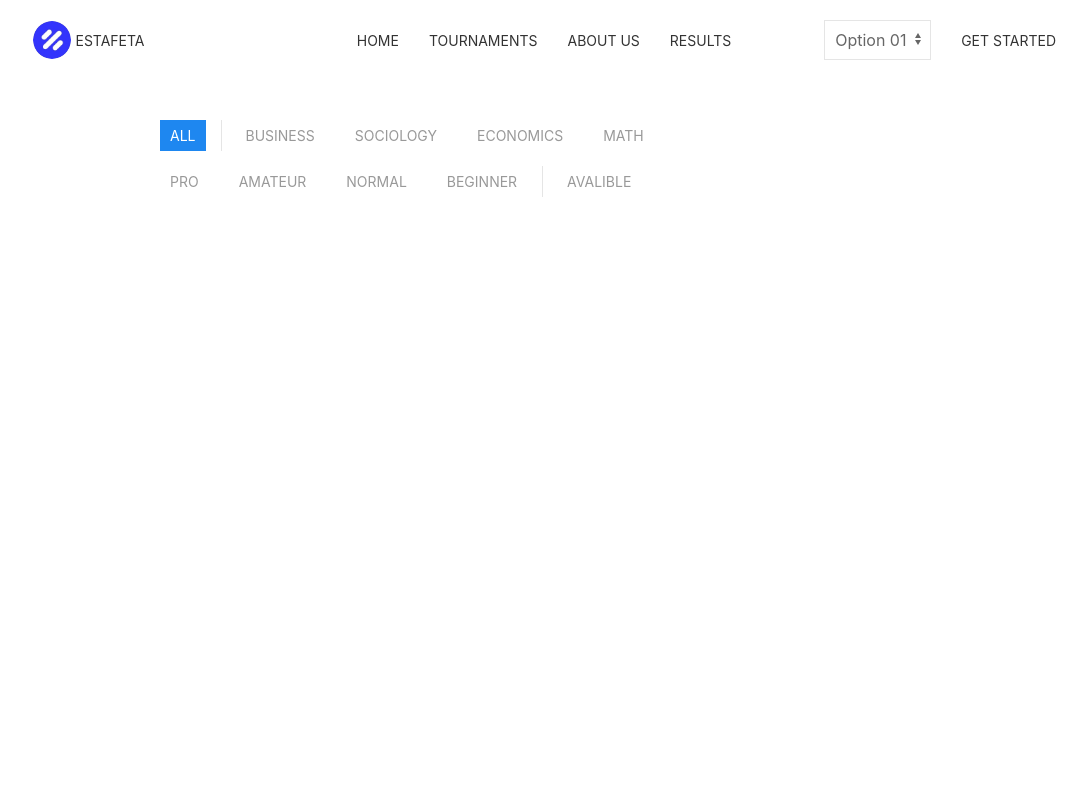
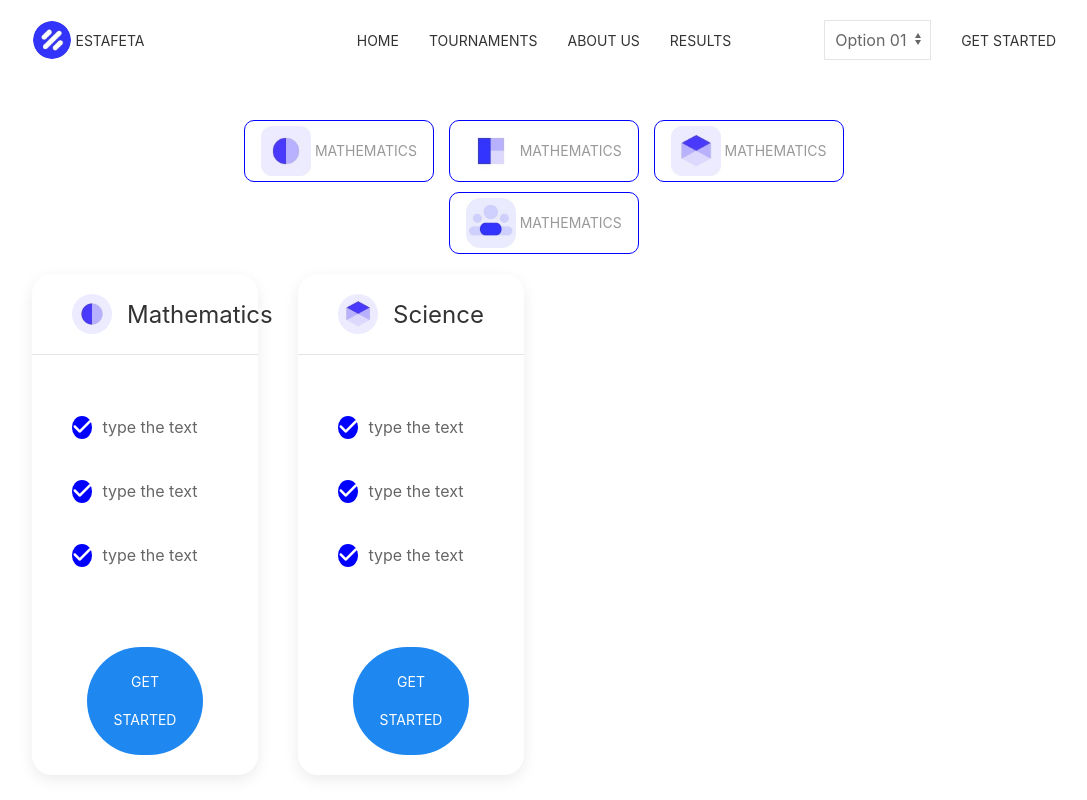
Before and after one commit to GUFFYch/Estafeta, a Django app: page /results/ in a window 1280 px wide. Shown: the whole page, without its empty margins (96-1183 px from the left). Run offline with Django 4.2, Linux system fonts and the light colour scheme; data comes from the database, SQL or seed files in the repository; some libraries are stand-ins or nearby versions.

Commit message:
finished figma copeing

```diff
--- a/estafeta/urls.py
+++ b/estafeta/urls.py
@@ -21,7 +21,8 @@ from django.conf.urls import include
 
 urlpatterns = [
     path('admin/', admin.site.urls),
-    path('', views.index_page),
+    path('hello/', views.index_page),
+    path('', views.main_page),
     path('accounts/', include('django.contrib.auth.urls')),
     path('logout/', views.logout_view),
     path('login/', views.login_page),
--- a/estafetaApp/templates/main.html
+++ b/estafetaApp/templates/main.html
@@ -80,7 +80,7 @@
                                         src="{% static "images/estafeta_logo_Chemistry.jpg" %}">
                                     {% endif %}
                                 </div>
-                                <div class="uk-width-expand" style="border: none">
+                                <div class="uk-width-expand">
                                     <h3 class="uk-card-title uk-margin-remove-bottom">{{test.subject}}</h3>
                                 </div>
                             </div>
@@ -104,7 +104,7 @@
                                 </li>
                             </ul>
                         </div>
-                        <div class="uk-card-footer uk-text-center">
+                        <div class="uk-card-footer uk-text-center" style="border: none">
                             <button class="uk-width-4-5 uk-button uk-button-primary uk-padding-small uk-border-pill"
                                 style="margin: 0 auto">Get started</button>
 
--- a/estafetaApp/templates/menu.html
+++ b/estafetaApp/templates/menu.html
@@ -5,7 +5,7 @@
 <nav class="uk-navbar-container uk-width-4-5" style="margin: 0 auto; background-color: rgba(255,255,255,0);" uk-navbar>
     <div class="uk-navbar-left">
         <ul class="uk-navbar-nav">
-            <li class="uk-active"><a href=""><img src="{% static "images/estafeta_logo.jpg" %}" class="uk-border-circle" style="border:1px solid white" width="40" height="40" alt="">Estafeta</a></li>
+            <li class="uk-active"><a href="/hello"><img src="{% static "images/estafeta_logo.jpg" %}" class="uk-border-circle" style="border:1px solid white" width="40" height="40" alt="">Estafeta</a></li>
         </ul>
     </div>
 
--- a/estafetaApp/templates/results.html
+++ b/estafetaApp/templates/results.html
@@ -4,92 +4,121 @@
     <meta charset="UTF-8">
     <meta http-equiv="X-UA-Compatible" content="IE=edge">
     <meta name="viewport" content="width=device-width, initial-scale=1.0">
-    <title>Document</title>
+    <title>Estafeta</title>
     <link rel="stylesheet" href="https://cdn.jsdelivr.net/npm/uikit@3.13.10/dist/css/uikit.min.css" />
+    <script src="https://kit.fontawesome.com/24656403b4.js" crossorigin="anonymous"></script>
     <!-- JQuery -->
     <script src="https://code.jquery.com/jquery-3.6.0.min.js"></script>
 
 </head>
 
 <body>
+    {% load static %}
+
     {% include 'menu.html' %}
-    <div class="uk-width-3-5 uk-margin-medium-top" style="margin: 0 auto" uk-filter="target: .js-filter">
+    <div class="uk-width-4-5 uk-margin-medium-top" style="margin: 0 auto" uk-filter="target: .js-filter">
 
-        <div class="uk-grid-small uk-grid-divider uk-child-width-auto" uk-grid>
-            <div>
-                <ul class="uk-subnav uk-subnav-pill" uk-margin>
-                    <li class="uk-active" uk-filter-control><a href="#">All</a></li>
-                </ul>
-            </div>
-            <div>
-                <ul class="uk-subnav uk-subnav-pill" uk-margin>
-                    <li uk-filter-control="filter: [data-subject='Business']; group: data-subject"><a
-                            class="uk-button uk-button-link uk-text-right" href="#">Business</a></li>
-                    <li uk-filter-control="filter: [data-subject='Sociology']; group: data-subject"><a
-                            class="uk-button uk-button-link uk-text-right" href="#">Sociology</a></li>
-                    <li uk-filter-control="filter: [data-subject='Economics']; group: data-subject"><a
-                            class="uk-button uk-button-link uk-text-right" href="#">Economics</a></li>
-                    <li uk-filter-control="filter: [data-subject='Math']; group: data-subject"><a
-                            class="uk-button uk-button-link uk-text-right" href="#">Math</a></li>
-                </ul>
-            </div>
-            <div>
-                <ul class="uk-subnav uk-subnav-pill" uk-margin>
-                    <li uk-filter-control="filter: [data-level='Pro']; group: data-level"><a
-                            class="uk-button uk-button-link uk-text-right" href="#">Pro</a></li>
-                    <li uk-filter-control="filter: [data-level='Amateur']; group: data-level"><a
-                            class="uk-button uk-button-link uk-text-right" href="#">Amateur</a>
-                    </li>
-                    <li uk-filter-control="filter: [data-level='Normal']; group: data-level"><a
-                            class="uk-button uk-button-link uk-text-right" href="#">Normal</a></li>
-                    <li uk-filter-control="filter: [data-level='Beginner']; group: data-level"><a
-                            class="uk-button uk-button-link uk-text-right" href="#">Beginner</a>
-                    </li>
+        <div class="uk-width-1" style="margin: 0 auto">
+            <ul class="uk-subnav uk-subnav-pill uk-width-3-5 uk-flex uk-flex-around" style="margin: 0 auto 2% auto"
+                uk-margin>
+                <li class="uk-button uk-button-default uk-width-auto"
+                    uk-filter-control="filter: [data-subject='Mathematics']; group: data-subject"
+                    style="border-color: blue; border-radius: 10px; padding: 0 1%">
+                    <div>
+                        <img class="uk-border-rounded" style="height: 50px; width: 50px;"
+                            src="{% static "images/estafeta_logo_Maths.jpg" %}">
+                        <p Class="uk-margin-remove">Mathematics</p>
+                    </div>
+                </li>
+                <li class="uk-button uk-button-default uk-width-auto"
+                    uk-filter-control="filter: [data-subject='Science']; group: data-subject"
+                    style="border-color: blue; border-radius: 10px; padding: 0 1%">
+                    <div>
+                        <img class="uk-border-rounded" style="height: 50px; width: 50px;"
+                            src="{% static "images/estafeta_logo_Economics.jpg" %}">
+                        <p Class="uk-margin-remove">Mathematics</p>
+                    </div>
+                </li>
+                <li class="uk-button uk-button-default uk-width-auto"
+                    uk-filter-control="filter: [data-subject='Business']; group: data-subject"
+                    style="border-color: blue; border-radius: 10px; padding: 0 1%">
+                    <div>
+                        <img class="uk-border-rounded" style="height: 50px; width: 50px;"
+                            src="{% static "images/estafeta_logo_Chemistry.jpg" %}">
+                        <p Class="uk-margin-remove">Mathematics</p>
+                    </div>
+                </li>
+                <li class="uk-button uk-button-default uk-width-auto"
+                    uk-filter-control="filter: [data-subject='Economics']; group: data-subject"
+                    style="border-color: blue; border-radius: 10px; padding: 0 1%">
+                    <div>
+                        <img class="uk-border-rounded" style="height: 50px; width: 50px;"
+                            src="{% static "images/estafeta_logo_teams.jpg" %}">
+                        <p Class="uk-margin-remove">Mathematics</p>
+                    </div>
+                </li>
 
-                </ul>
-            </div>
-            <div>
-                <ul class="uk-subnav uk-subnav-pill" uk-margin>
-                    <li uk-filter-control="filter: [data-avalibility='avalible']; group: data-avalibility"><a
-                            class="uk-button uk-button-link uk-text-right" href="#">Avalible</a>
-                    </li>
-                </ul>
-            </div>
+            </ul>
         </div>
 
-
-
-        <ul class="js-filter uk-child-width-1-2 uk-child-width-1-3@m uk-text-center" uk-grid>
+        <ul class="js-filter uk-child-width-1-2 uk-child-width-1-4 uk-text-center" uk-grid>
             {% for test in tests %}
-
-
-            {% if test.subject in user.subjects and user.knowledge == test.level and test.is_active == 1 %}
-            <li data-level="{{test.level}}" data-subject="{{test.subject}}" data-avalibility="avalible">
+            <li data-subject="{{test.subject}}">
 
                 <a href="" class="uk-link-reset">
-                    <div class="uk-card uk-card-default uk-card-hover">
-                        <div class="uk-card-header" style="border: none">
+                    <div class="uk-card uk-card-default uk-card-hover" style="border-radius: 20px;">
+                        <div class="uk-card-header">
                             <div class="uk-grid-small uk-flex-middle" uk-grid>
+                                <div class="uk-width-auto">
+                                    {% if test.subject == "Mathematics" %}
+                                    <img class="uk-border-circle" width="40" height="40"
+                                        src="{% static "images/estafeta_logo_Maths.jpg" %}">
+                                    {% elif test.subject == "Economics" or test.subject == "Business"  %}
+                                    <img class="uk-border-circle" width="40" height="40"
+                                        src="{% static "images/estafeta_logo_Economics.jpg" %}">
+                                    {% elif test.subject == "Science"%}
+                                    <img class="uk-border-circle" width="40" height="40"
+                                        src="{% static "images/estafeta_logo_Chemistry.jpg" %}">
+                                    {% endif %}
+                                </div>
                                 <div class="uk-width-expand">
-                                    <h3 class="uk-card-title uk-margin-remove-bottom">{{test.name}}</h3>
+                                    <h3 class="uk-card-title uk-margin-remove-bottom">{{test.subject}}</h3>
                                 </div>
                             </div>
                         </div>
-                        <div class="uk-card-body">
-                            <h3>{{test.subject}} | {{test.level}}</h3>
+                        <div class="uk-card-body uk-text-left">
+                            <ul uk-nav>
+                                <li class="uk-active uk-flex uk-flex-middle uk-margin-remove"><i
+                                        class="fa-solid fa-check uk-margin-small-right uk-border-circle"
+                                        style="font-size: 20px; color: white; background-color: blue; padding: 1%;"></i>
+                                    <p>type the text</p>
+                                </li>
+                                <li class="uk-active uk-flex uk-flex-middle uk-margin-remove"><i
+                                        class="fa-solid fa-check uk-margin-small-right uk-border-circle"
+                                        style="font-size: 20px; color: white; background-color: blue; padding: 1%;"></i>
+                                    <p>type the text</p>
+                                </li>
+                                <li class="uk-active uk-flex uk-flex-middle uk-margin-remove"><i
+                                        class="fa-solid fa-check uk-margin-small-right uk-border-circle"
+                                        style="font-size: 20px; color: white; background-color: blue; padding: 1%;"></i>
+                                    <p>type the text</p>
+                                </li>
+                            </ul>
                         </div>
-                        <div class="uk-card-footer uk-text-left">
-                            <a class="uk-button uk-button-default uk-width-4-5" href="info/">Results</a>
+                        <div class="uk-card-footer uk-text-center" style="border: none">
+                            <button class="uk-width-4-5 uk-button uk-button-primary uk-padding-small uk-border-pill"
+                                style="margin: 0 auto">Get started</button>
+
                         </div>
                     </div>
                 </a>
             </li>
-            {% endif %}
             {% endfor %}
 
         </ul>
 
     </div>
+
 
 </body>
 
--- a/estafetaApp/views.py
+++ b/estafetaApp/views.py
@@ -142,13 +142,13 @@ def finishtest_page(request):
     return render(request, 'notadmin.html')
 
 def index_page(request):
+    return render(request, 'index.html')
+
+def main_page(request):
     content = {}
-    if request.user.is_authenticated:
-        tests = Tests.objects.all()
-        content['tests'] = tests
-        return render(request, 'main.html', content)
-    else:
-        return render(request, 'index.html', content)
+    tests = Tests.objects.all()
+    content['tests'] = tests
+    return render(request, 'main.html', content)
 
 def results_page(request):
     content = {}
```
